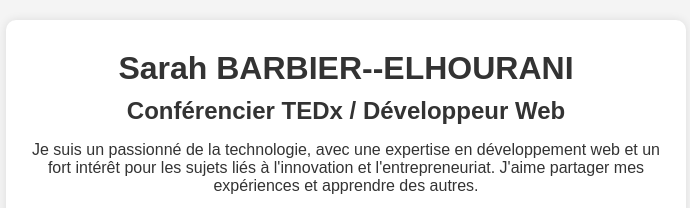
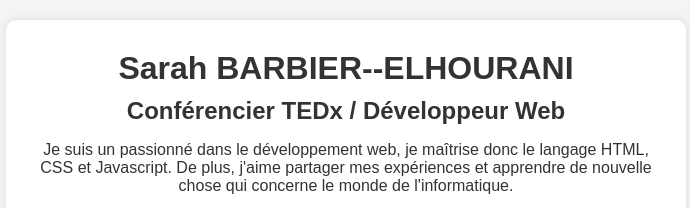
Before and after one commit to Sarah-bar-elh/mission4, a plain HTML site: page carte.html in a window 1280 px wide. Shown: the top 208 px of the page, without its empty margins (294-984 px from the left). Drawn offline with Linux system fonts and the light colour scheme.

Commit message:
Update carte.html

```diff
--- a/carte.html
+++ b/carte.html
@@ -10,11 +10,8 @@
     <div class="carte">
         <h1>Sarah BARBIER--ELHOURANI</h1>
         <h2>Conférencier TEDx / Développeur Web</h2>
-        <p>Je suis un passionné de la technologie,
-             avec une expertise en développement web
-             et un fort intérêt pour les sujets liés à l'innovation
-             et l'entrepreneuriat. J'aime partager mes expériences et
-             apprendre des autres.</p>
+        <p>Je suis un passionné dans le développement web, je maîtrise donc le langage HTML, CSS et Javascript. De plus, j'aime partager mes expériences et
+             apprendre de nouvelle chose qui concerne le monde de l'informatique.</p>
 
         <div class="social-media">
             <a href="https://www.linkedin.com" target="_blank">
```
